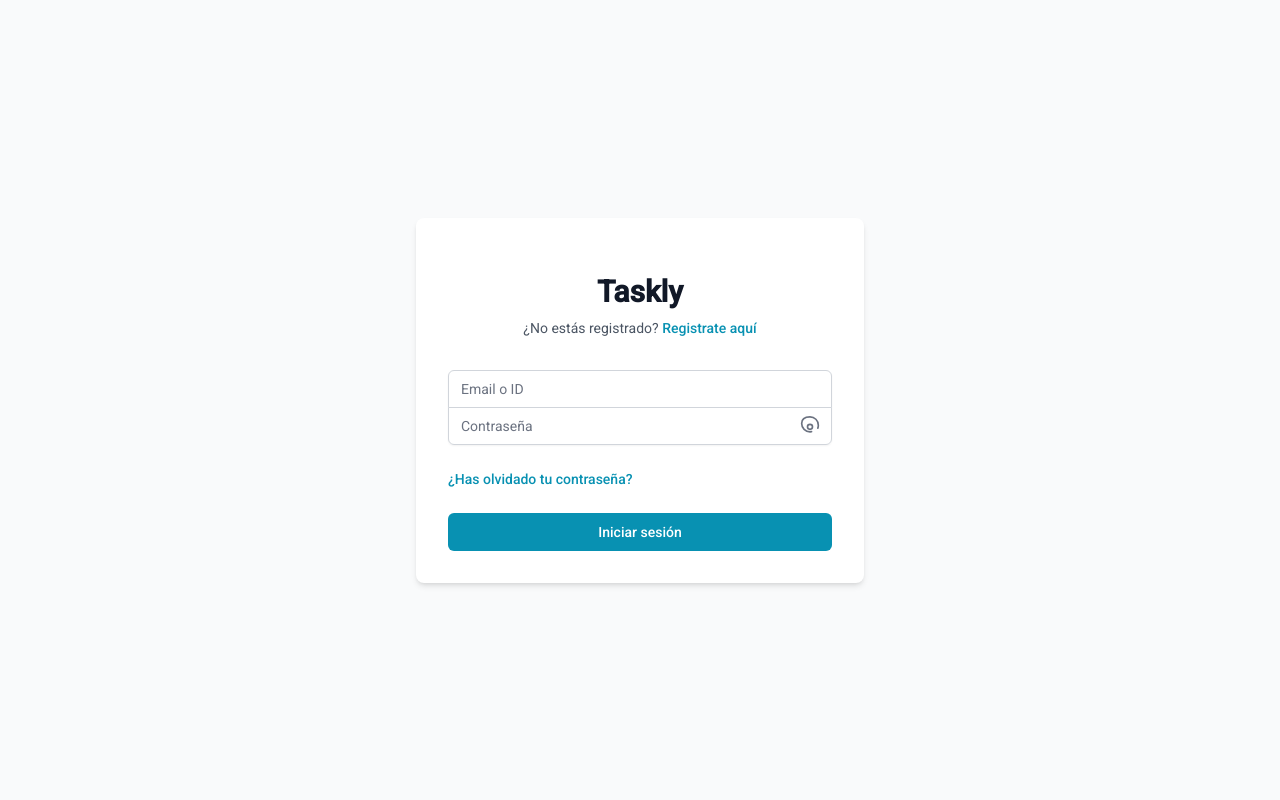
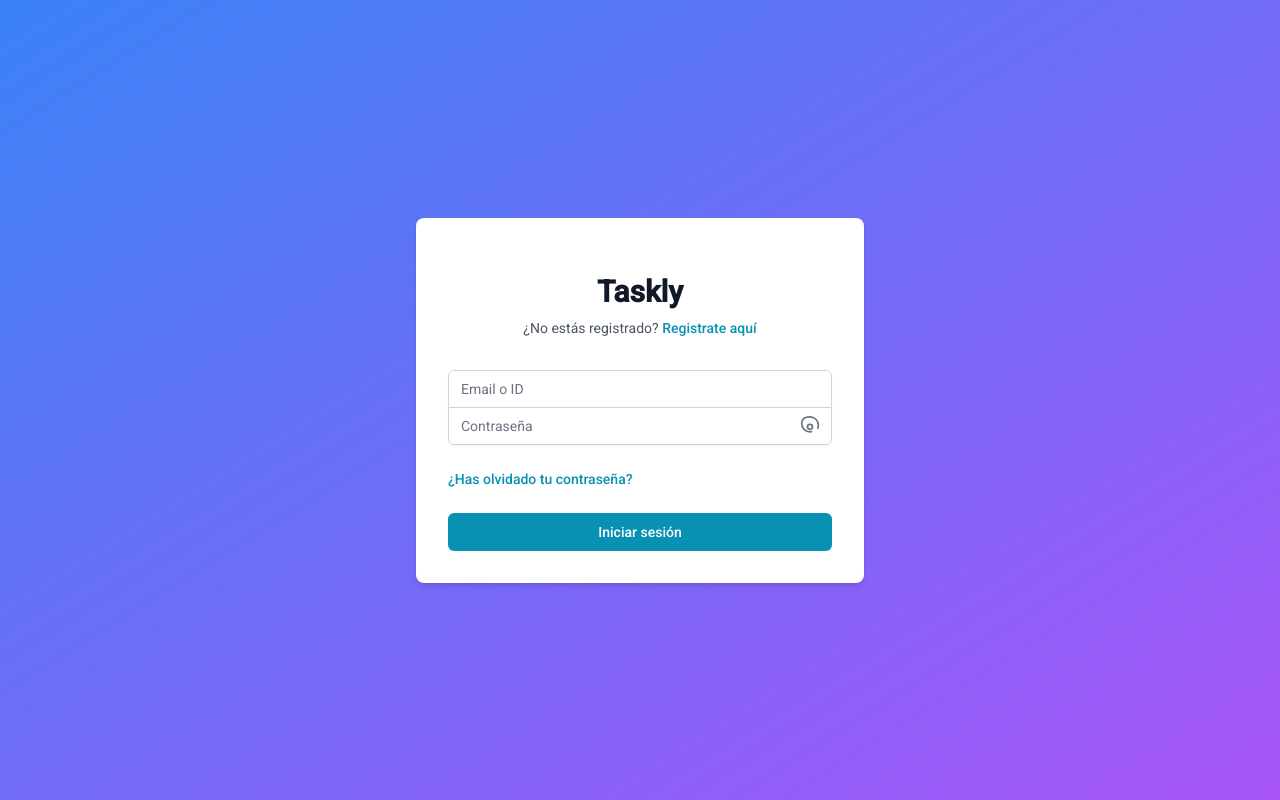
Before and after one commit to brunoSandoval210/proyecto_SOA, an Angular app in the folder front_soa/: page /login in a window 1280 px wide. Built offline with nearby package versions, Linux system fonts and the light colour scheme.

Commit message:
fondo agregado

```diff
--- a/front_soa/src/app/authentication/login2/login2.component.html
+++ b/front_soa/src/app/authentication/login2/login2.component.html
@@ -1,4 +1,4 @@
-<div class="bg-gray-50">
+<div class=" bg-gradient-to-br from-blue-500 to-purple-500">
     <div class="flex min-h-screen items-center justify-center">
         <div class="w-full max-w-md p-8 space-y-8 bg-white rounded-lg shadow-md">
             <div class="text-center">
--- a/front_soa/src/app/authentication/register/register.component.html
+++ b/front_soa/src/app/authentication/register/register.component.html
@@ -1,4 +1,4 @@
-<div class="bg-gray-50">
+<div class="bg-gradient-to-br from-blue-500 to-purple-500">
     <div class="flex min-h-screen items-center justify-center">
         <div class="w-full max-w-md p-8 space-y-8 bg-white rounded-lg shadow-md">
             <div class="text-center">
```
